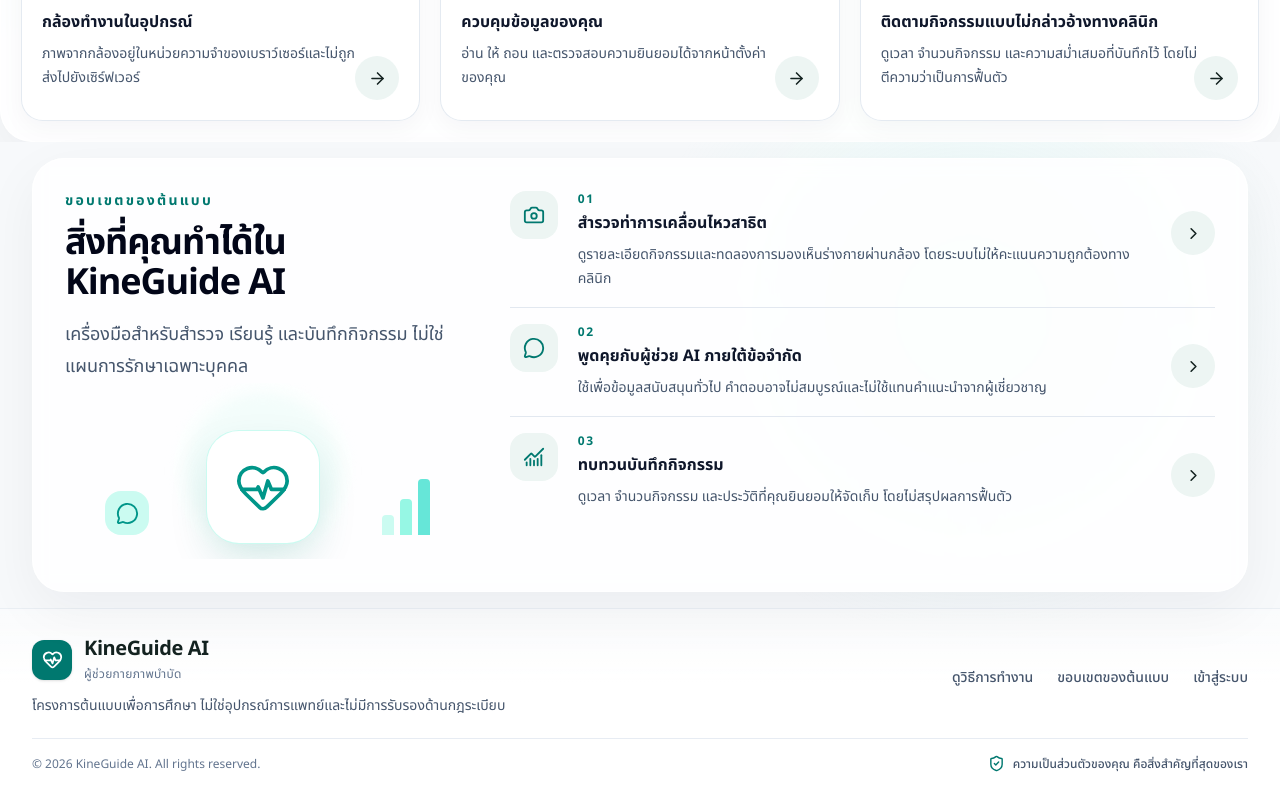
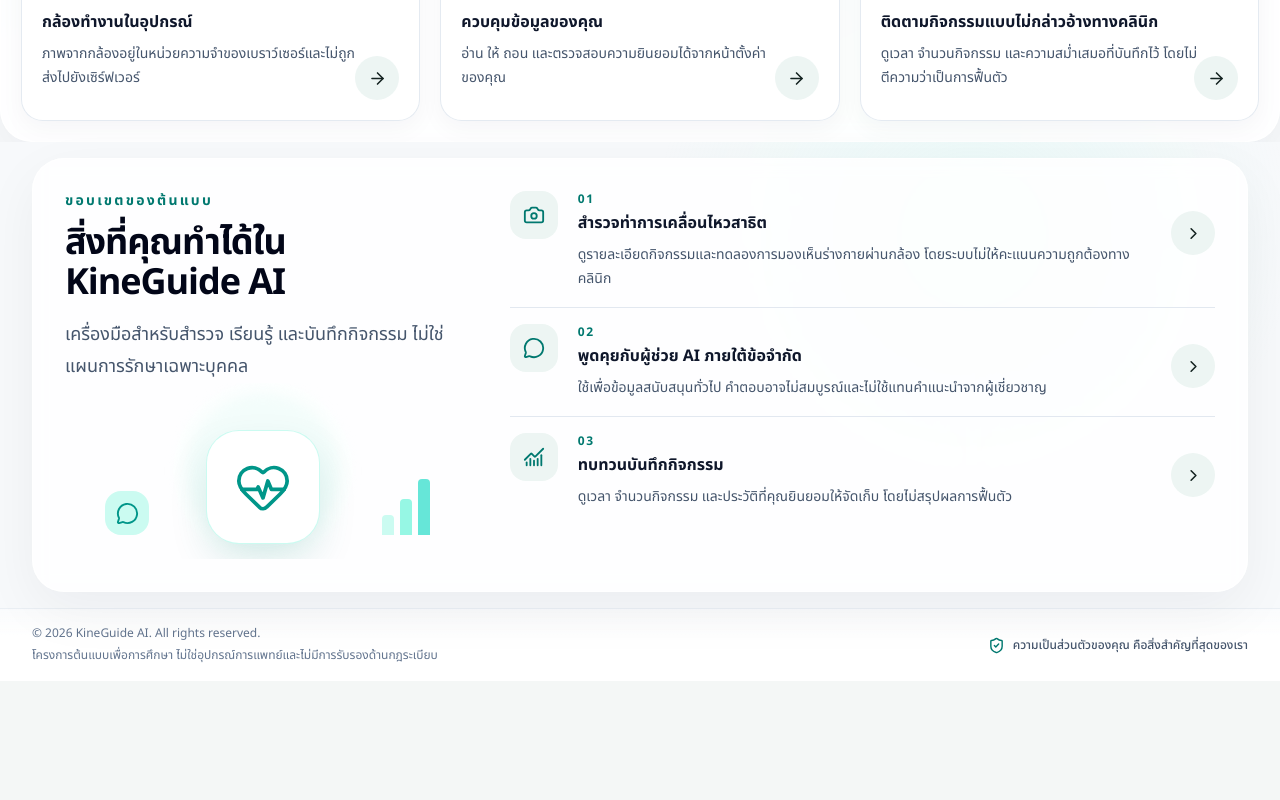
Before and after one commit to err0r4o4-dev/kineguide-ai, a React (Vite) app in the folder apps/web/: page / in a window 1280 px wide. Shown: the part 672-1472 px from the top of the page. After the commit the page ends 1353 px from the top, so only its background shows below. Built offline with nearby package versions, Linux system fonts and the light colour scheme; no server answers.

Commit message:
feat: implement public landing page with feature showcase and capability highlights

```diff
--- a/apps/web/src/routes/LandingPage.tsx
+++ b/apps/web/src/routes/LandingPage.tsx
@@ -12,7 +12,6 @@
 import { useTranslation } from 'react-i18next'
 import { Link } from 'react-router'
 
-import { Brand } from '@/components/Brand'
 import { PublicHeader } from '@/components/layout/PublicHeader'
 import { SystemLoading } from '@/components/SystemState'
 import { useAuth } from '@/features/auth/AuthContext'
@@ -250,42 +249,13 @@
       </main>
 
       <footer className="border-t border-slate-200/70 bg-[linear-gradient(180deg,rgba(255,255,255,0.4),#ffffff_38%)]">
-        <div className="mx-auto max-w-7xl px-4 py-7 sm:px-6 lg:px-8">
-          <div className="grid gap-5 md:grid-cols-[1.35fr_auto] md:items-center">
+        <div className="mx-auto flex max-w-7xl flex-col gap-3 px-4 py-4 text-xs text-slate-500 sm:flex-row sm:items-center sm:justify-between sm:px-6 lg:px-8">
           <div>
-              <Brand />
-              <p className="mt-3 max-w-2xl text-sm leading-6 text-slate-600">
+            <p>{t('landing.footerCopyright')}</p>
+            <p className="mt-1 max-w-2xl leading-5 text-slate-500">
               {t('landing.footer')}
             </p>
           </div>
-            <nav
-              aria-label={t('landing.footerNav')}
-              className="flex flex-wrap items-center gap-x-6 gap-y-1 text-sm font-medium text-slate-600 md:justify-end"
-            >
-              <a
-                className="inline-flex min-h-11 items-center hover:text-teal-700"
-                href="#features"
-              >
-                {t('landing.learn')}
-              </a>
-              <a
-                className="inline-flex min-h-11 items-center hover:text-teal-700"
-                href="#capabilities"
-              >
-                {t('landing.capabilitiesEyebrow')}
-              </a>
-              {!auth.user && (
-                <Link
-                  className="inline-flex min-h-11 items-center text-teal-700 hover:text-teal-900"
-                  to="/login"
-                >
-                  {t('auth.signIn')}
-                </Link>
-              )}
-            </nav>
-          </div>
-          <div className="mt-5 flex flex-col gap-3 border-t border-slate-200/80 pt-4 text-xs text-slate-500 sm:flex-row sm:items-center sm:justify-between">
-            <p>{t('landing.footerCopyright')}</p>
           <p className="inline-flex items-center gap-2 font-medium text-slate-600">
             <ShieldCheck
               aria-hidden="true"
@@ -295,7 +265,6 @@
             {t('landing.footerPrivacyNote')}
           </p>
         </div>
-        </div>
       </footer>
     </div>
   )
```
Also changed, not shown: 1 other file (tests, documents, lock files or other folders). Lines whose indentation alone changed are shown as unchanged.
